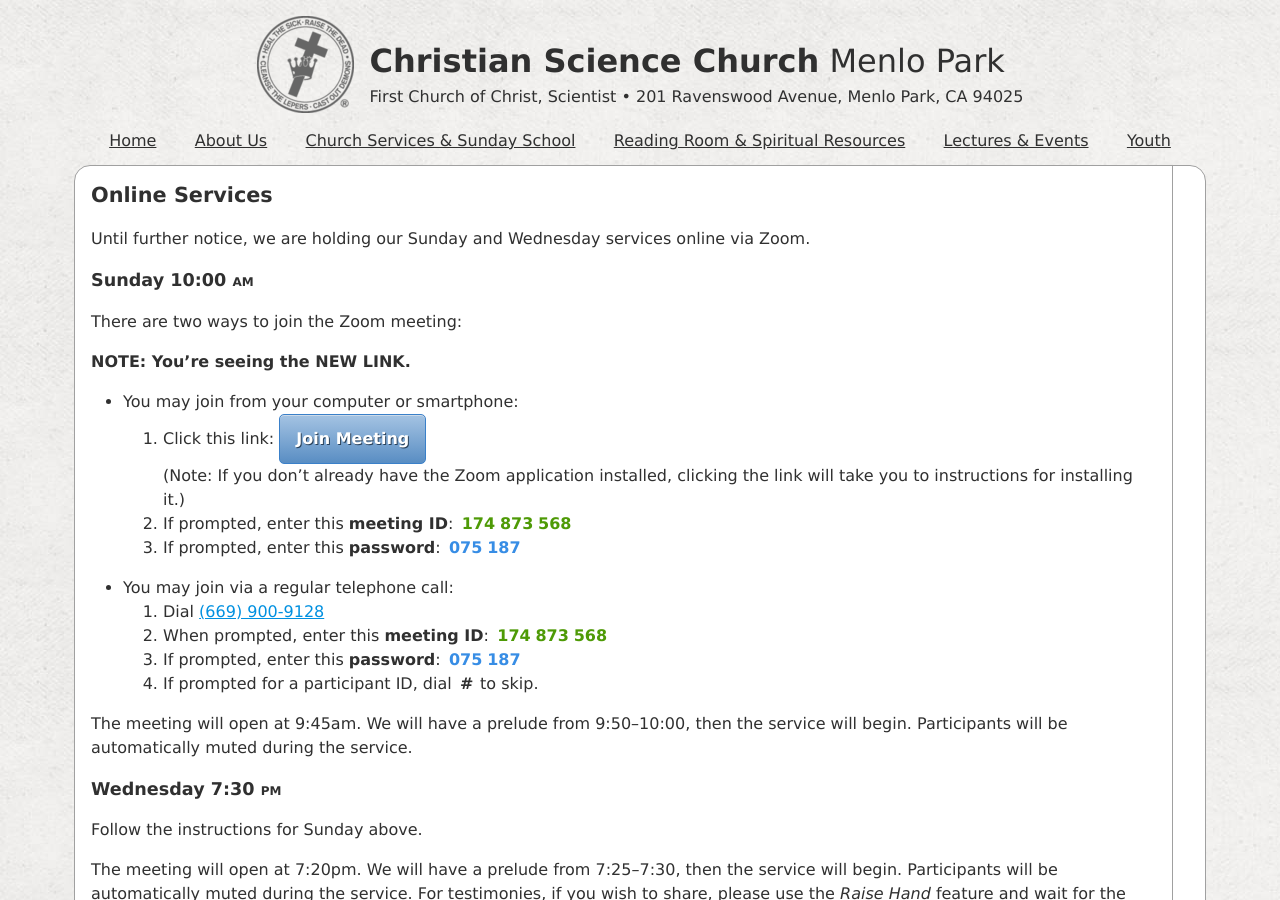
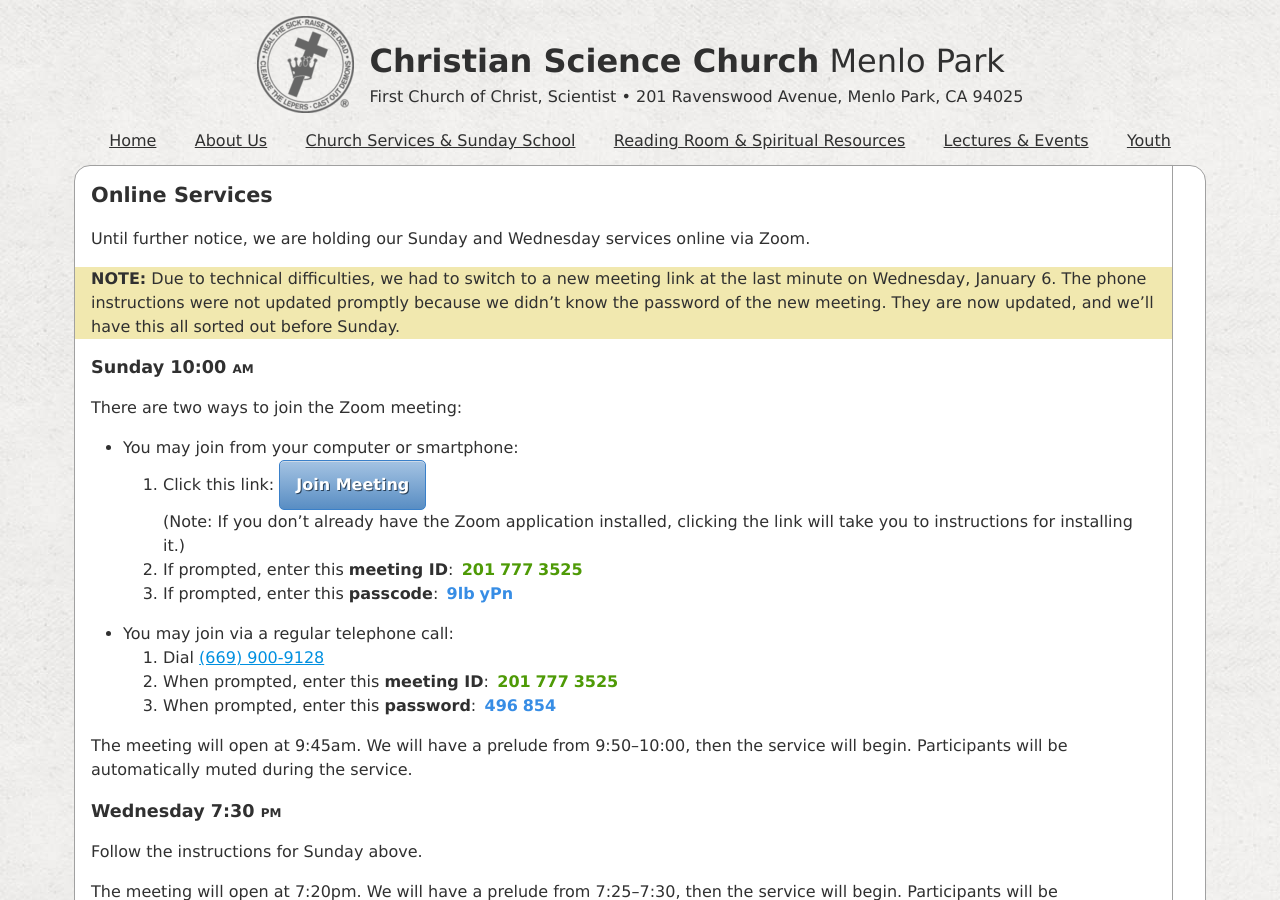
Before and after one commit to kalgynirae/csmenlopark, a Jekyll site: the page built from pages/online-services.md, in a window 1280 px wide and 900 px high. Built offline with Jekyll 4.4.1, drawn with Linux system fonts in a browser that asks for light colours; nearby versions of some CDN libraries; our own code applies the rules of GitHub Pages for plain Markdown files; a script that is not in the unit is left out.

Commit message:
Revert Sunday School link (changed mistakenly); fix phone instructions

```diff
--- a/pages/online-services.md
+++ b/pages/online-services.md
@@ -12,11 +12,18 @@
 Until further notice, we are holding our Sunday and Wednesday services online
 via Zoom.
 
+<p class="highlight-box" markdown="1">
+
+**NOTE:** Due to technical difficulties, we had to switch to a new meeting link
+at the last minute on Wednesday, January 6.  The phone instructions were not
+updated promptly because we didn't know the password of the new meeting.  They
+are now updated, and we'll have this all sorted out before Sunday.
+
+</p>
+
 ## Sunday <time datetime="10:00">10:00 am</time>
 
 There are two ways to join the Zoom meeting:
-
-<strong>NOTE: You're seeing the NEW LINK.</strong>
 
 * You may join from your computer or smartphone:
   1. Click this link:
@@ -24,15 +31,14 @@
     <br>
     (Note: If you don't already have the Zoom application installed, clicking the
     link will take you to instructions for installing it.)
-  2. If prompted, enter this **meeting ID**: <span class="meeting-id"><span>174</span><span>873</span>568</span>
-  3. If prompted, enter this **password**: <span class="meeting-password"><span>075</span>187</span>
+  2. If prompted, enter this **meeting ID**: <span class="meeting-id"><span>201</span><span>777</span>3525</span>
+  3. If prompted, enter this **passcode**: <span class="meeting-password"><span>9lb</span>yPn</span>
 
 <!---->
 * You may join via a regular telephone call:
   1. Dial <a class="blue" href="tel:+16699009128">(669) 900-9128</a>
-  2. When prompted, enter this **meeting ID**: <span class="meeting-id"><span>174</span><span>873</span>568</span>
-  3. If prompted, enter this **password**: <span class="meeting-password"><span>075</span>187</span>
-  4. If prompted for a participant ID, dial <span class="phone-keypresses">#</span> to skip.
+  2. When prompted, enter this **meeting ID**: <span class="meeting-id"><span>201</span><span>777</span>3525</span>
+  3. When prompted, enter this **password**: <span class="meeting-password"><span>496</span>854</span>
 
 The meeting will open at 9:45am. We will have a prelude from 9:50–10:00, then
 the service will begin.  Participants will be automatically muted during the
```
Also changed, not shown: pages/online-sunday-school.md (+1 -1 lines).
